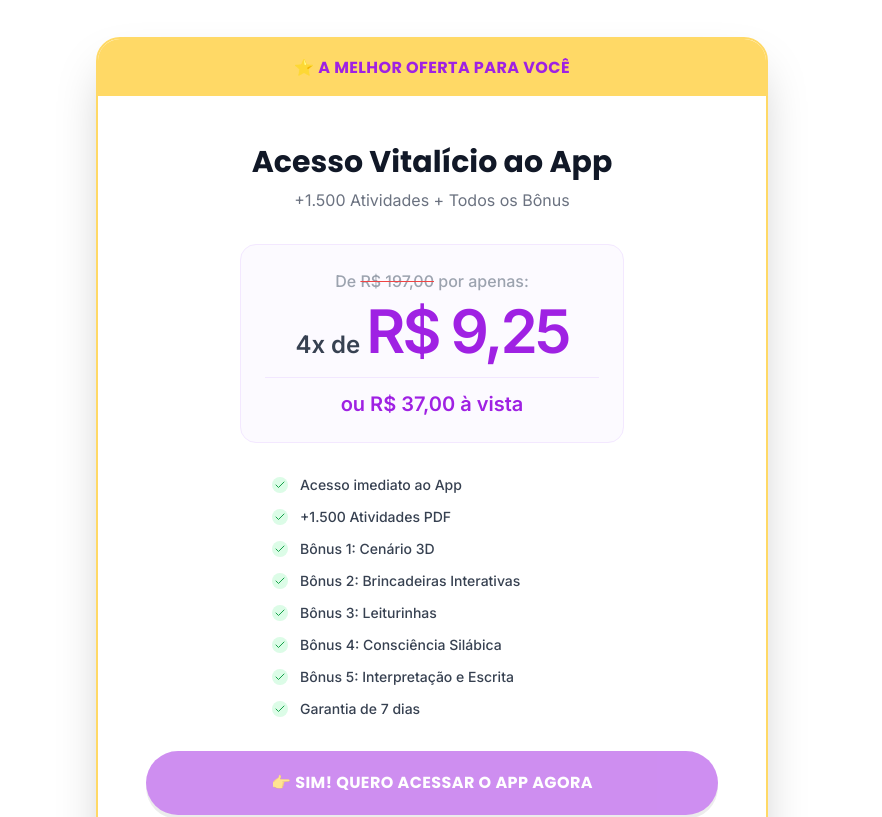
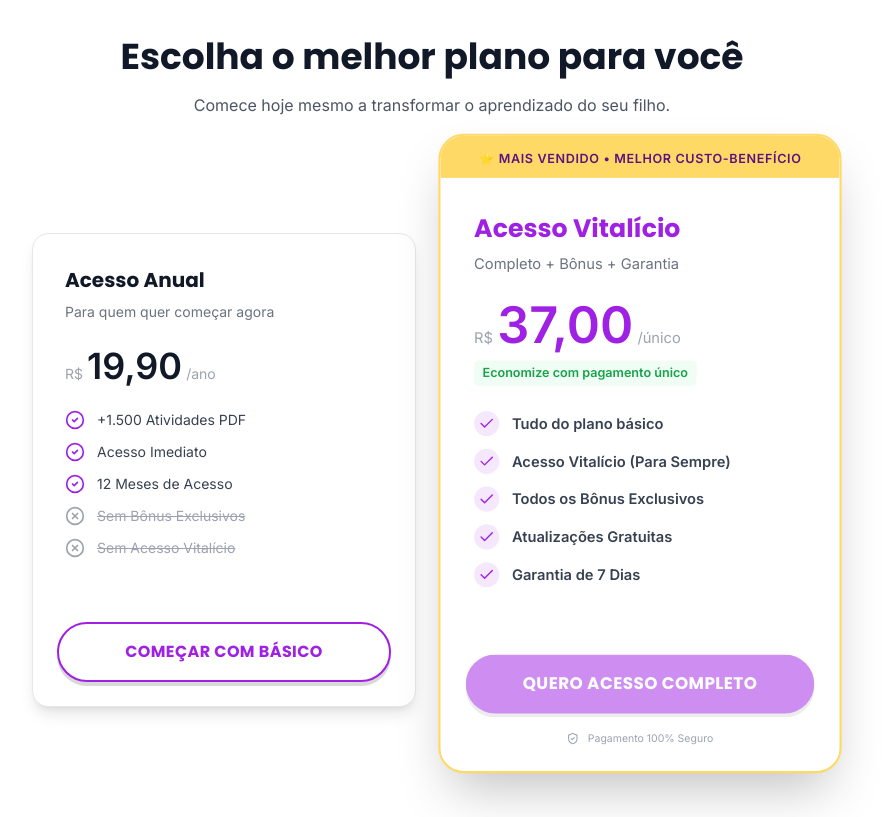
Before and after one commit to maevely123/1.500-Atividades-APP, a React (Vite) app: page / in a window 1280 px wide. Shown: the part 4940-5757 px from the top of the page, without its empty margins (208-1090 px from the left). Built offline with nearby package versions, Linux system fonts and the light colour scheme.

Commit message:
feat: Refactor offer section for better pricing display
Reorganizes the offer section to introduce a clearer pricing structure with multiple plan options. Updates the UI to present these plans in a more user-friendly and conversion-optimized manner.

```diff
--- a/App.tsx
+++ b/App.tsx
@@ -356,70 +356,123 @@ const App: React.FC = () => {
       {/* 8️⃣ OFFER SECTION */}
       <section id="offer" className="py-20 bg-white">
         <div className="container mx-auto px-4">
-          <div className="max-w-md md:max-w-2xl mx-auto bg-white rounded-3xl shadow-2xl overflow-hidden border-2 border-brand-yellow relative transform hover:scale-[1.01] transition-transform duration-500">
+          <div className="text-center mb-12">
+            <h2 className="text-3xl md:text-4xl font-heading font-bold text-gray-900 mb-4">
+              Escolha o melhor plano para você
+            </h2>
+            <p className="text-gray-600">Comece hoje mesmo a transformar o aprendizado do seu filho.</p>
+          </div>
 
-            {/* Header Badge */}
-            <div className="bg-brand-yellow p-4 text-center">
-              <span className="font-heading font-bold text-brand-purple tracking-wide text-sm md:text-base">⭐ A MELHOR OFERTA PARA VOCÊ</span>
-            </div>
+          <div className="flex flex-col md:flex-row gap-8 justify-center items-center max-w-5xl mx-auto">
 
-            <div className="p-6 md:p-12 text-center">
-              <h3 className="text-2xl md:text-3xl font-bold text-gray-900 mb-2">Acesso Vitalício ao App</h3>
-              <p className="text-gray-500 mb-8 text-sm md:text-base">+1.500 Atividades + Todos os Bônus</p>
+            {/* BASIC OFFER CARD */}
+            <div className="w-full max-w-sm bg-white rounded-2xl shadow-lg border border-gray-200 overflow-hidden relative flex flex-col order-2 md:order-1">
+              <div className="p-6 md:p-8 flex-grow">
+                <h3 className="text-xl font-bold text-gray-900 mb-2">Acesso Anual</h3>
+                <p className="text-gray-500 text-sm mb-6">Para quem quer começar agora</p>
 
-              {/* Pricing Block Optimized for Conversion */}
-              <div className="flex flex-col items-center justify-center mb-8 bg-purple-50/50 p-6 rounded-2xl border border-purple-100 w-full max-w-sm mx-auto">
-                {/* Anchor Price */}
-                <p className="text-gray-400 text-sm md:text-base font-medium mb-1">
-                  De <span className="line-through decoration-red-500">R$ 197,00</span> por apenas:
-                </p>
-
-                {/* Hero Price (Installments) */}
-                <div className="flex flex-col items-center leading-none mb-3 mt-1">
-                  <div className="flex items-baseline gap-1.5">
-                    <span className="text-xl md:text-2xl font-bold text-gray-700">4x de</span>
-                    <span className="text-5xl md:text-6xl font-extrabold text-brand-purple tracking-tighter">R$ 9,25</span>
-                  </div>
+                <div className="flex items-baseline gap-1 mb-6">
+                  <span className="text-sm text-gray-400">R$</span>
+                  <span className="text-4xl font-extrabold text-gray-900">19,90</span>
+                  <span className="text-sm text-gray-400">/ano</span>
                 </div>
 
-                {/* Cash Price */}
-                <p className="text-brand-purple font-bold text-lg md:text-xl border-t border-purple-200/50 w-full pt-3 mt-1">
-                  ou R$ 37,00 à vista
-                </p>
-              </div>
-
-              <div className="space-y-3 mb-8 text-left max-w-xs mx-auto">
-                <div className="flex items-center gap-3 text-gray-700">
-                  <div className="bg-green-100 rounded-full p-0.5"><Check className="w-3 h-3 text-green-600" /></div>
-                  <span className="text-sm font-medium">Acesso imediato ao App</span>
-                </div>
-                <div className="flex items-center gap-3 text-gray-700">
-                  <div className="bg-green-100 rounded-full p-0.5"><Check className="w-3 h-3 text-green-600" /></div>
-                  <span className="text-sm font-medium">+1.500 Atividades PDF</span>
-                </div>
-
-                {/* Bonuses List */}
-                {BONUSES.map((bonus: any, idx: number) => (
-                  <div key={idx} className="flex items-center gap-3 text-gray-700">
-                    <div className="bg-green-100 rounded-full p-0.5"><Check className="w-3 h-3 text-green-600" /></div>
-                    <span className="text-sm font-medium">Bônus {idx + 1}: {bonus.title}</span>
+                <div className="space-y-3 mb-8">
+                  <div className="flex items-center gap-3 text-gray-700">
+                    <CheckCircle2 className="w-5 h-5 text-brand-purple flex-shrink-0" />
+                    <span className="text-sm">+1.500 Atividades PDF</span>
                   </div>
-                ))}
-
-                <div className="flex items-center gap-3 text-gray-700">
-                  <div className="bg-green-100 rounded-full p-0.5"><Check className="w-3 h-3 text-green-600" /></div>
-                  <span className="text-sm font-medium">Garantia de 7 dias</span>
+                  <div className="flex items-center gap-3 text-gray-700">
+                    <CheckCircle2 className="w-5 h-5 text-brand-purple flex-shrink-0" />
+                    <span className="text-sm">Acesso Imediato</span>
+                  </div>
+                  <div className="flex items-center gap-3 text-gray-700">
+                    <CheckCircle2 className="w-5 h-5 text-brand-purple flex-shrink-0" />
+                    <span className="text-sm">12 Meses de Acesso</span>
+                  </div>
+                  <div className="flex items-center gap-3 text-gray-400">
+                    <XCircle className="w-5 h-5 flex-shrink-0" />
+                    <span className="text-sm line-through">Sem Bônus Exclusivos</span>
+                  </div>
+                   <div className="flex items-center gap-3 text-gray-400">
+                    <XCircle className="w-5 h-5 flex-shrink-0" />
+                    <span className="text-sm line-through">Sem Acesso Vitalício</span>
+                  </div>
                 </div>
               </div>
 
-              <Button onClick={() => window.location.href = "https://go.pepperpay.com.br/gk3rj"} fullWidth className="text-lg py-4 md:py-5 shadow-brand-purple/50 animate-pulse">
-                👉 SIM! QUERO ACESSAR O APP AGORA
-              </Button>
-              <div className="mt-4 flex items-center justify-center gap-2 text-gray-400 text-[10px] md:text-xs">
-                <ShieldCheck className="w-3 h-3 md:w-4 md:h-4" />
-                <span>Pagamento Processado com Segurança</span>
+              <div className="p-6 pt-0 mt-auto">
+                <Button
+                  onClick={() => window.location.href = "https://go.pepperpay.com.br/gk3rj"}
+                  variant="secondary"
+                  fullWidth
+                  className="border-2 border-brand-purple text-brand-purple hover:bg-purple-50"
+                >
+                  Começar com Básico
+                </Button>
               </div>
             </div>
+
+            {/* PREMIUM OFFER CARD */}
+            <div className="w-full max-w-sm bg-white rounded-3xl shadow-2xl border-2 border-brand-yellow overflow-hidden relative transform md:-translate-y-4 md:scale-105 z-10 flex flex-col order-1 md:order-2">
+
+              {/* Badge */}
+              <div className="bg-brand-yellow py-2 text-center">
+                <span className="text-brand-purpleDark font-bold text-xs uppercase tracking-wider">⭐ Mais Vendido • Melhor Custo-Benefício</span>
+              </div>
+
+              <div className="p-6 md:p-8 flex-grow">
+                <h3 className="text-2xl font-bold text-brand-purple mb-2">Acesso Vitalício</h3>
+                <p className="text-gray-500 text-sm mb-6">Completo + Bônus + Garantia</p>
+
+                <div className="flex items-baseline gap-1 mb-2">
+                  <span className="text-sm text-gray-400">R$</span>
+                  <span className="text-5xl font-extrabold text-brand-purple">37,00</span>
+                  <span className="text-sm text-gray-400">/único</span>
+                </div>
+                <p className="text-xs text-green-600 font-bold bg-green-50 inline-block px-2 py-1 rounded mb-6">
+                  Economize com pagamento único
+                </p>
+
+                <div className="space-y-3 mb-8">
+                  <div className="flex items-center gap-3 text-gray-700">
+                    <div className="bg-brand-purple/10 p-1 rounded-full"><Check className="w-4 h-4 text-brand-purple" /></div>
+                    <span className="text-sm font-bold">Tudo do plano básico</span>
+                  </div>
+                  <div className="flex items-center gap-3 text-gray-700">
+                    <div className="bg-brand-purple/10 p-1 rounded-full"><Check className="w-4 h-4 text-brand-purple" /></div>
+                    <span className="text-sm font-bold">Acesso Vitalício (Para Sempre)</span>
+                  </div>
+                  <div className="flex items-center gap-3 text-gray-700">
+                    <div className="bg-brand-purple/10 p-1 rounded-full"><Check className="w-4 h-4 text-brand-purple" /></div>
+                    <span className="text-sm font-bold">Todos os Bônus Exclusivos</span>
+                  </div>
+                  <div className="flex items-center gap-3 text-gray-700">
+                    <div className="bg-brand-purple/10 p-1 rounded-full"><Check className="w-4 h-4 text-brand-purple" /></div>
+                    <span className="text-sm font-bold">Atualizações Gratuitas</span>
+                  </div>
+                  <div className="flex items-center gap-3 text-gray-700">
+                    <div className="bg-brand-purple/10 p-1 rounded-full"><Check className="w-4 h-4 text-brand-purple" /></div>
+                    <span className="text-sm font-bold">Garantia de 7 Dias</span>
+                  </div>
+                </div>
+              </div>
+
+              <div className="p-6 pt-0 mt-auto">
+                <Button
+                  onClick={() => window.location.href = "https://go.pepperpay.com.br/gk3rj"}
+                  fullWidth
+                  className="py-4 text-lg shadow-brand-purple/40 animate-pulse"
+                >
+                  QUERO ACESSO COMPLETO
+                </Button>
+                <div className="mt-4 flex items-center justify-center gap-2 text-gray-400 text-[10px]">
+                  <ShieldCheck className="w-3 h-3" />
+                  <span>Pagamento 100% Seguro</span>
+                </div>
+              </div>
+            </div>
+
           </div>
         </div>
       </section>
```
